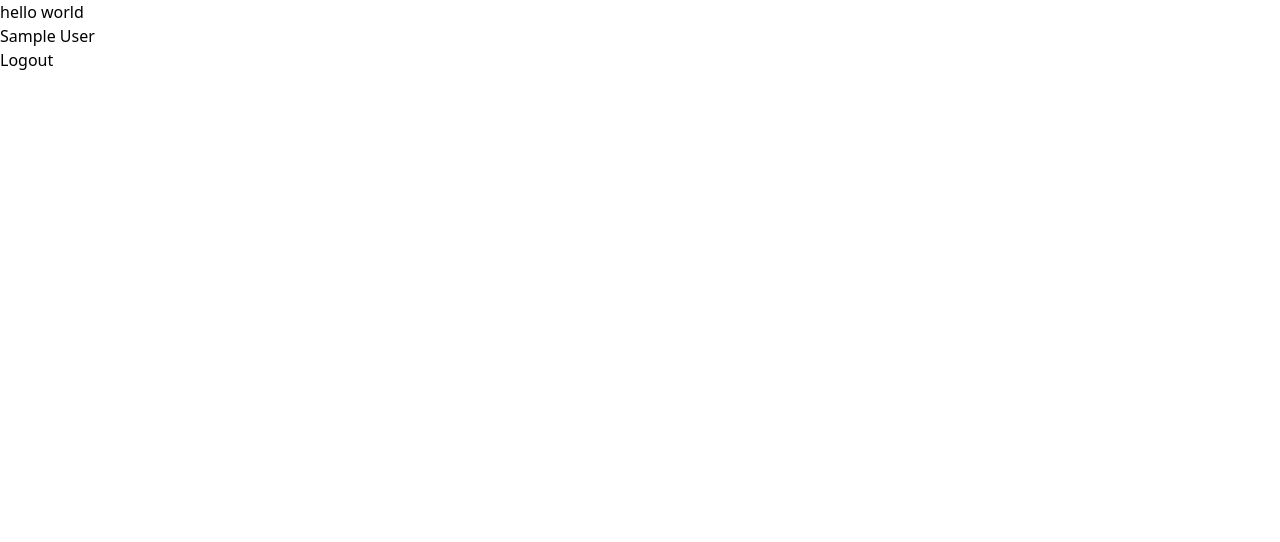
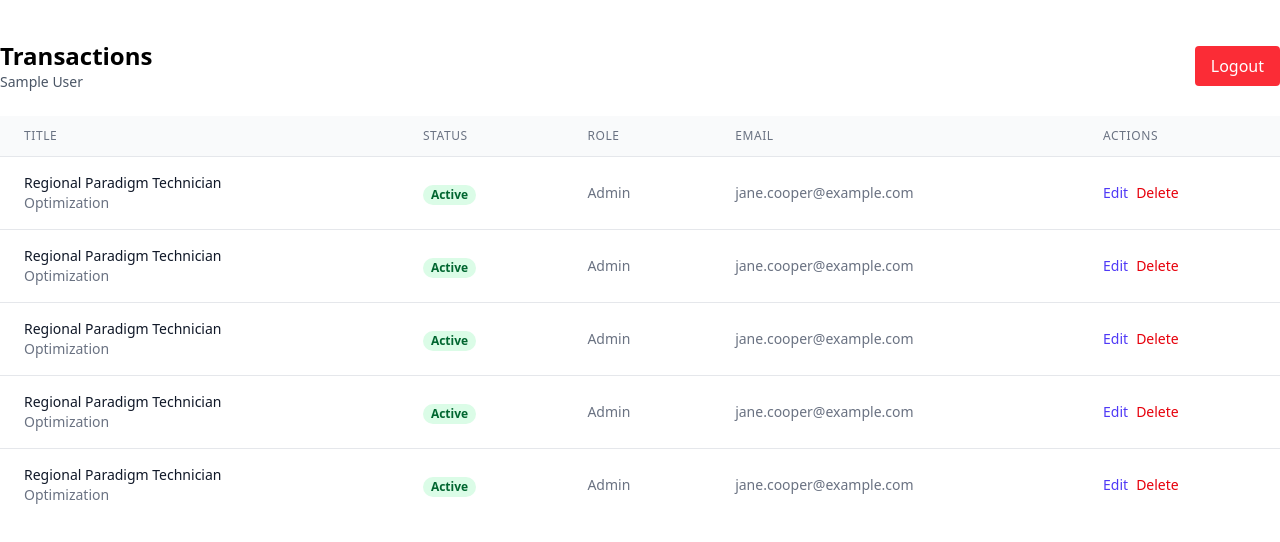
Before and after one commit to Tao-Toxicboy19/demo-accounting, a React (Vite) app: page / in a window 1280 px wide. Shown: the top 542 px of the page. Built offline with nearby package versions, Linux system fonts and the light colour scheme; no server answers; sample sign-in values are in the browser's storage.

Commit message:
[FIX] mock table

```diff
--- a/src/pages/transaction-page.tsx
+++ b/src/pages/transaction-page.tsx
@@ -1,23 +1,86 @@
 import { JSX } from 'react';
+import { NavigateFunction, useNavigate } from 'react-router';
 import { logout } from '../services/sing-out';
-import { auth } from '../firebase';
-import { NavigateFunction, useNavigate } from 'react-router';
+import { useSelector } from 'react-redux';
+import { authSelector } from '../services/store/features/auth-slice';
 
 export default function TransactionPage(): JSX.Element {
   const navigate: NavigateFunction = useNavigate();
-
-  const handleLogin = async (): Promise<void> => {
-    const res: boolean = await logout();
-    if (res) {
-      navigate('/login');
-    }
+  const userReducer = useSelector(authSelector);
+  const handleLogout = async (): Promise<void> => {
+    const res = await logout();
+    if (res) navigate('/login');
   };
 
   return (
-    <div>
-      <h1>hello world</h1>
-      <h1>{auth.currentUser?.displayName}</h1>
-      <button onClick={handleLogin}>Logout</button>
+    <div className="container mx-auto mt-10">
+      <div className="flex justify-between items-center mb-6">
+        <div>
+          <h1 className="text-2xl font-bold">Transactions</h1>
+          <p className="text-sm text-gray-600">
+            {userReducer.user?.displayName}
+          </p>
+        </div>
+        <button
+          onClick={handleLogout}
+          className="bg-red-500 text-white px-4 py-2 rounded hover:bg-red-600"
+        >
+          Logout
+        </button>
+      </div>
+
+      <table className="min-w-full divide-y divide-gray-200 overflow-x-auto">
+        <thead className="bg-gray-50">
+          <tr>
+            <th className="px-6 py-3 text-left text-xs font-medium text-gray-500 uppercase tracking-wider">
+              Title
+            </th>
+            <th className="px-6 py-3 text-left text-xs font-medium text-gray-500 uppercase tracking-wider">
+              Status
+            </th>
+            <th className="px-6 py-3 text-left text-xs font-medium text-gray-500 uppercase tracking-wider">
+              Role
+            </th>
+            <th className="px-6 py-3 text-left text-xs font-medium text-gray-500 uppercase tracking-wider">
+              Email
+            </th>
+            <th className="px-6 py-3 text-left text-xs font-medium text-gray-500 uppercase tracking-wider">
+              Actions
+            </th>
+          </tr>
+        </thead>
+        <tbody className="bg-white divide-y divide-gray-200">
+          {[1, 2, 3, 4, 5].map((_, index) => (
+            <tr key={index}>
+              <td className="px-6 py-4 whitespace-nowrap">
+                <div className="text-sm text-gray-900">
+                  Regional Paradigm Technician
+                </div>
+                <div className="text-sm text-gray-500">Optimization</div>
+              </td>
+              <td className="px-6 py-4 whitespace-nowrap">
+                <span className="px-2 inline-flex text-xs leading-5 font-semibold rounded-full bg-green-100 text-green-800">
+                  Active
+                </span>
+              </td>
+              <td className="px-6 py-4 whitespace-nowrap text-sm text-gray-500">
+                Admin
+              </td>
+              <td className="px-6 py-4 whitespace-nowrap text-sm text-gray-500">
+                jane.cooper@example.com
+              </td>
+              <td className="px-6 py-4 whitespace-nowrap text-sm font-medium">
+                <a href="#" className="text-indigo-600 hover:text-indigo-900">
+                  Edit
+                </a>
+                <a href="#" className="ml-2 text-red-600 hover:text-red-900">
+                  Delete
+                </a>
+              </td>
+            </tr>
+          ))}
+        </tbody>
+      </table>
     </div>
   );
 }
```
